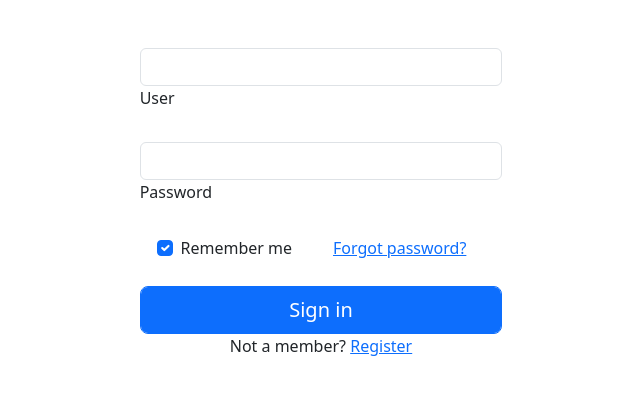
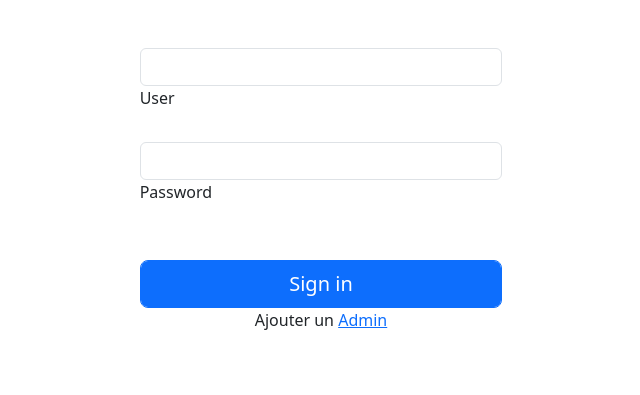
Before and after one commit to Caporal6/IntraVote, a PHP site: page / in a window 1280 px wide. Shown: the top 395 px of the page, without its empty margins (319-959 px from the left). Run offline with PHP 8.4, Linux system fonts and the light colour scheme.

Commit message:
Clean page acceuille

```diff
--- a/index.php
+++ b/index.php
@@ -81,16 +81,9 @@ if ($_SERVER['REQUEST_METHOD'] == "POST"){
         <div class="row mb-4">
           <div class="col d-flex justify-content-center">
             <!-- Checkbox -->
-            <div class="form-check">
-              <input class="form-check-input" type="checkbox" value="" id="form2Example31" checked />
-              <label class="form-check-label" for="form2Example31"> Remember me </label>
-            </div>
+
           </div>
 
-          <div class="col">
-            <!-- Simple link -->
-            <a href="#!">Forgot password?</a>
-          </div>
         </div>
 
         <!-- Submit button -->
@@ -103,7 +96,7 @@ if ($_SERVER['REQUEST_METHOD'] == "POST"){
 
         <!-- Register buttons -->
         <div class="text-center">
-          <p>Not a member? <a href="ajouterAdmin.php">Register</a></p>
+          <p>Ajouter un <a href="ajouterAdmin.php">Admin</a></p>
 
         </div>
       </form>
```
